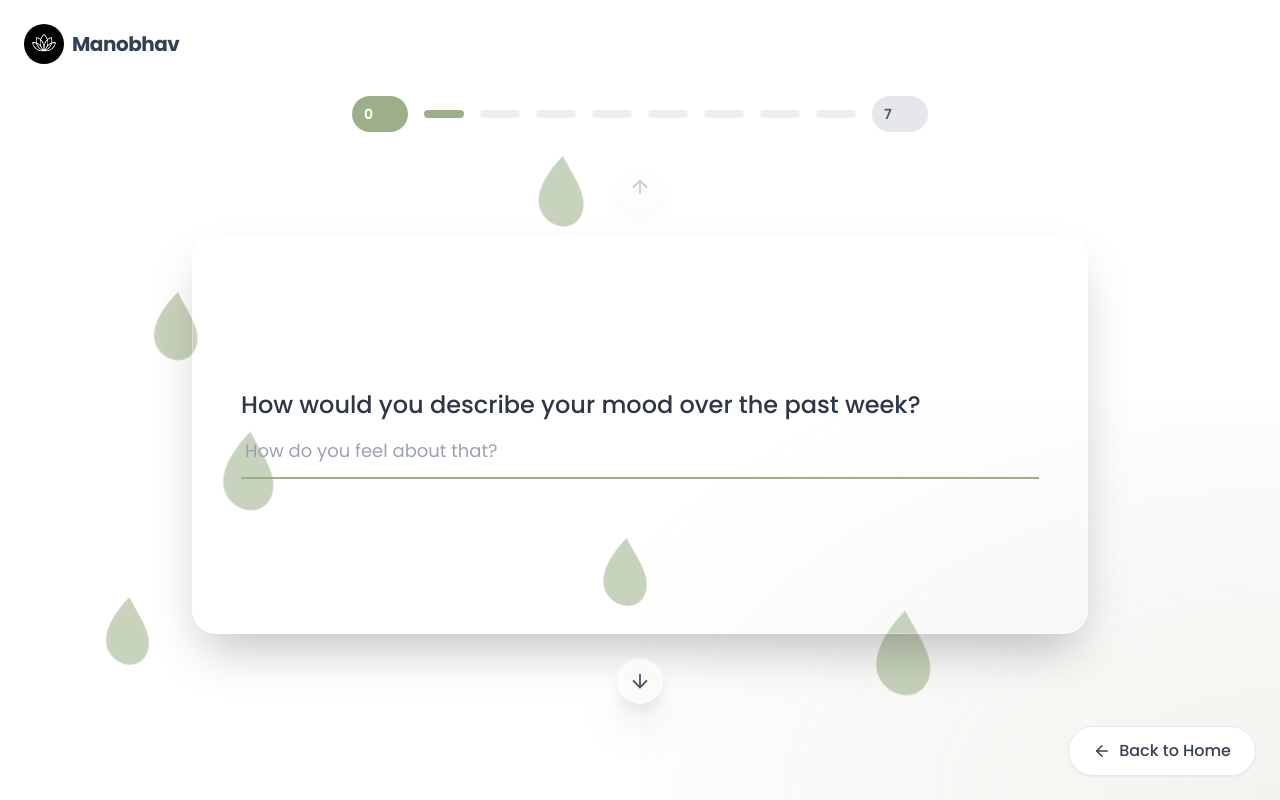
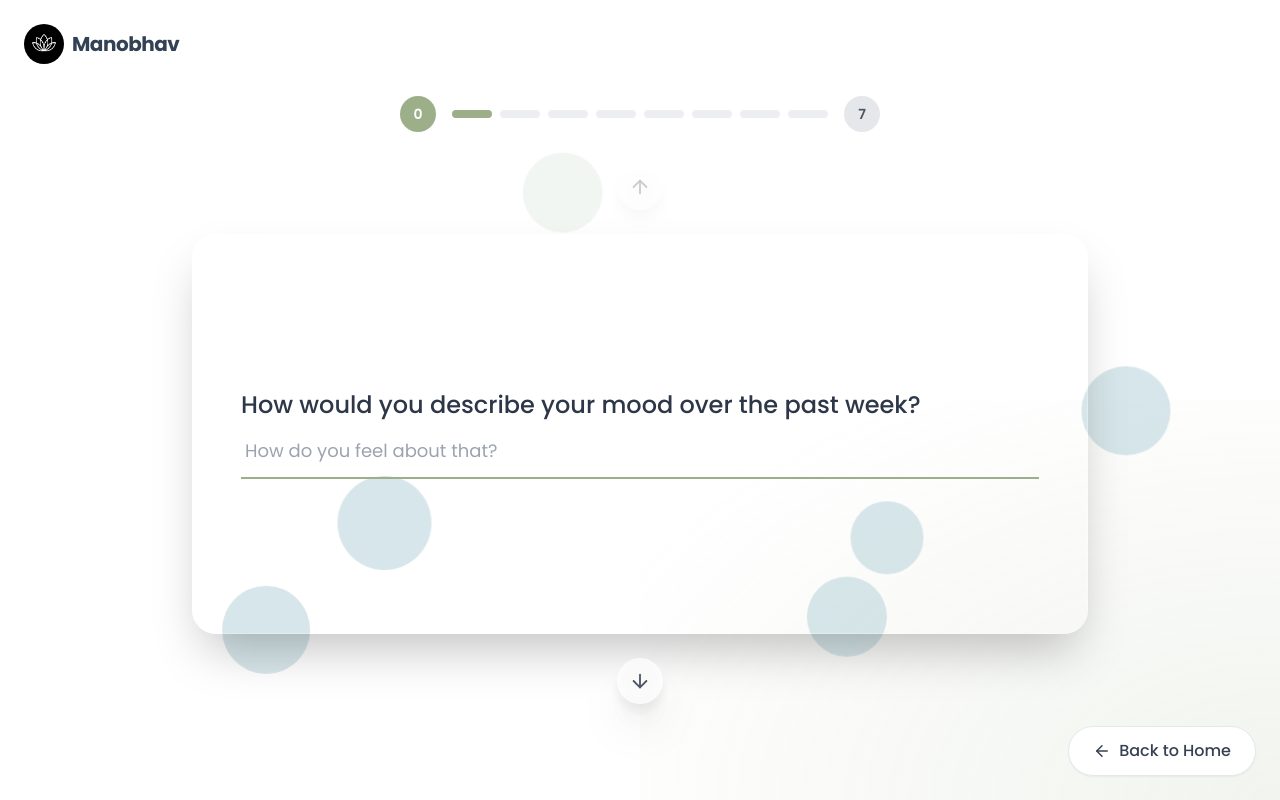
Before and after one commit to Shashank-Shukla/Manobhav, a React (Vite) app in the folder Frontend/manobhav-ui/: page / in a window 1280 px wide. Both pictures are taken after a click on the button "Get Started". Built offline with nearby package versions, Linux system fonts and the light colour scheme.

Commit message:
Polish journey UX and add CTA wave animation

```diff
--- a/Frontend/manobhav-ui/src/components/Home/HeroSection.tsx
+++ b/Frontend/manobhav-ui/src/components/Home/HeroSection.tsx
@@ -32,7 +32,15 @@ export function HeroSection({ onStartJourney }: HeroProps) {
           Connect with licensed therapists and discover a harmonious path to mental clarity. Your journey to a balanced mind starts here.
         </Text>
         <div className="flex flex-wrap gap-4">
-          <Button variant="primary" icon={ArrowRight} onClick={onStartJourney}>Get Started</Button>
+          <Button
+            variant="primary"
+            icon={ArrowRight}
+            onClick={onStartJourney}
+            className="relative overflow-hidden isolate"
+          >
+            <span className="pointer-events-none absolute inset-0 animate-wave opacity-60 bg-white/40" />
+            <span className="relative">Get Started</span>
+          </Button>
           <Button variant="secondary" icon={MessageCircle}>How it works</Button>
         </div>
         </div>
--- a/Frontend/manobhav-ui/src/pages/JourneyPage.tsx
+++ b/Frontend/manobhav-ui/src/pages/JourneyPage.tsx
@@ -25,6 +25,8 @@ export function JourneyPage({ onBackHome, onFinish }: JourneyPageProps) {
 
   const goPrev = () => !atFirst && setCurrent((i) => i - 1);
   const goNext = () => !atLast && setCurrent((i) => i + 1);
+  const touchStartY = useRef<number | null>(null);
+  const touchEndY = useRef<number | null>(null);
 
   const onChange = (val: string) => {
     if (current >= questions.length) return;
@@ -41,6 +43,22 @@ export function JourneyPage({ onBackHome, onFinish }: JourneyPageProps) {
     if (e.deltaY < 0) goPrev();
   };
 
+  const handleTouchStart = (e: React.TouchEvent<HTMLDivElement>) => {
+    touchStartY.current = e.changedTouches[0].clientY;
+  };
+
+  const handleTouchEnd = (e: React.TouchEvent<HTMLDivElement>) => {
+    touchEndY.current = e.changedTouches[0].clientY;
+    if (touchStartY.current === null || touchEndY.current === null) return;
+    const delta = touchStartY.current - touchEndY.current;
+    if (Math.abs(delta) > 30) {
+      if (delta > 0) goNext();
+      else goPrev();
+    }
+    touchStartY.current = null;
+    touchEndY.current = null;
+  };
+
   const [floatingLeaves] = useState(() => {
     const randomLeaves = () => {
       const count = Math.floor(Math.random() * 5) + 3; // 3-7 leaves
@@ -52,6 +70,7 @@ export function JourneyPage({ onBackHome, onFinish }: JourneyPageProps) {
         driftX: Math.random() * 16 - 8,
         driftY: Math.random() * 16 - 8,
         size: 72 + Math.random() * 28,
+        color: Math.random() > 0.5 ? '#E6EDE8' : '#B0CED6',
       }));
     };
     return randomLeaves();
@@ -61,6 +80,8 @@ export function JourneyPage({ onBackHome, onFinish }: JourneyPageProps) {
     <div
       className="relative w-screen h-screen overflow-hidden bg-[var(--bg-gradient)] text-[color:var(--text-color)]"
       onWheel={handleWheel}
+      onTouchStart={handleTouchStart}
+      onTouchEnd={handleTouchEnd}
     >
       {/* sage tint wash */}
       <div className="pointer-events-none absolute bottom-0 right-0 w-1/2 h-1/2 opacity-20"
@@ -69,28 +90,23 @@ export function JourneyPage({ onBackHome, onFinish }: JourneyPageProps) {
         }}
       />
 
-      {/* floating leaves */}
+      {/* floating blobs */}
       {floatingLeaves.map((leaf, idx) => (
-        <svg
+        <div
           key={idx}
-          viewBox="0 0 80 120"
-          className="absolute opacity-55 animate-float-sway"
+          className="absolute rounded-full opacity-50 animate-float-sway"
           style={{
             top: leaf.top,
             left: leaf.left,
             width: leaf.size,
             height: leaf.size,
+            background: leaf.color,
             animationDuration: leaf.duration,
             animationDelay: leaf.delay,
             '--drift-x': `${leaf.driftX}px`,
             '--drift-y': `${leaf.driftY}px`,
           } as CSSProperties}
-        >
-          <path
-            d="M40 5c10 20 25 40 30 60s-2 40-20 45-40-8-45-28 7-48 35-77Z"
-            fill="#9CAF88"
         />
-        </svg>
       ))}
 
       <div className="absolute top-6 left-6 z-20">
@@ -98,24 +114,35 @@ export function JourneyPage({ onBackHome, onFinish }: JourneyPageProps) {
       </div>
 
       <div className="absolute inset-0 flex flex-col items-center justify-center px-4 animate-in fade-in">
-        <div className="flex items-center gap-4 mb-8">
+        <div className="flex items-center gap-4 mb-8 w-full justify-center">
           <div
-            className="min-w-[56px] px-3 py-2 rounded-full text-sm font-semibold text-white"
+            className="w-9 h-9 rounded-full flex items-center justify-center text-sm font-semibold text-white"
             style={{ backgroundColor: '#9CAF88' }}
           >
             {Math.min(current, questions.length)}
           </div>
+          <div className="hidden md:flex items-center gap-2 max-w-[40vw]">
             {Array.from({ length: totalSteps }).map((_, idx) => (
               <div
                 key={idx}
-              className={`w-10 h-2 rounded-full transition-all ${idx === current ? 'bg-[#9CAF88]' : 'bg-gray-200/70'}`}
+                className={`w-10 h-2 rounded-full transition-all ${idx <= current ? 'bg-[#9CAF88]' : 'bg-gray-200/70'}`}
               />
             ))}
+          </div>
           <div
-            className="min-w-[56px] px-3 py-2 rounded-full text-sm font-semibold text-gray-700"
+            className="w-9 h-9 rounded-full flex items-center justify-center text-sm font-semibold"
             style={{ backgroundColor: '#E5E7EB', color: '#4B5563' }}
           >
             {questions.length}
+          </div>
+        </div>
+
+        <div className="md:hidden w-full px-6 mb-4 sticky top-0">
+          <div className="h-2 w-full bg-gray-200/70 rounded-full overflow-hidden">
+            <div
+              className="h-full bg-[#9CAF88] transition-all duration-300"
+              style={{ width: `${((current + 1) / totalSteps) * 100}%` }}
+            />
           </div>
         </div>
 
@@ -130,11 +157,11 @@ export function JourneyPage({ onBackHome, onFinish }: JourneyPageProps) {
           </button>
 
           <div
-            className="bg-white/82 backdrop-blur-[18px] rounded-3xl shadow-2xl border border-white/30 flex items-center justify-center"
+            className="bg-white/82 backdrop-blur-[26px] rounded-3xl shadow-2xl border border-white/30 flex items-center justify-center transition-all duration-300"
             style={{ width: '70vw', minWidth: '320px', maxWidth: '1100px', height: '50vh', minHeight: '260px', maxHeight: '620px', padding: '2.5rem 3em' }}
           >
             {current < questions.length ? (
-              <div className="w-full space-y-4">
+              <div className="w-full space-y-4 transition-all duration-300">
                 <Text variant="h3" className="text-left">{questions[current].text}</Text>
                 <input
                   className="w-full bg-transparent border-0 border-b-2 border-b-[#9CAF88] rounded-none px-1 pb-3 text-lg outline-none focus:ring-0 focus:border-b-[#7A8C6A]"
```
Lines whose indentation alone changed are shown as unchanged.
